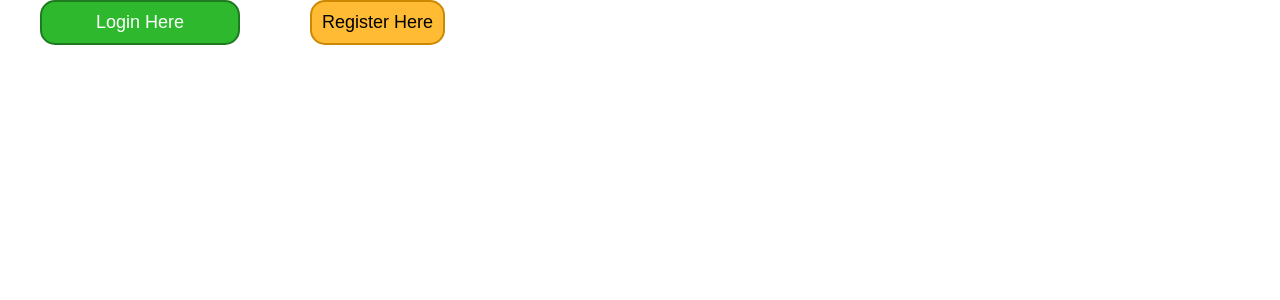
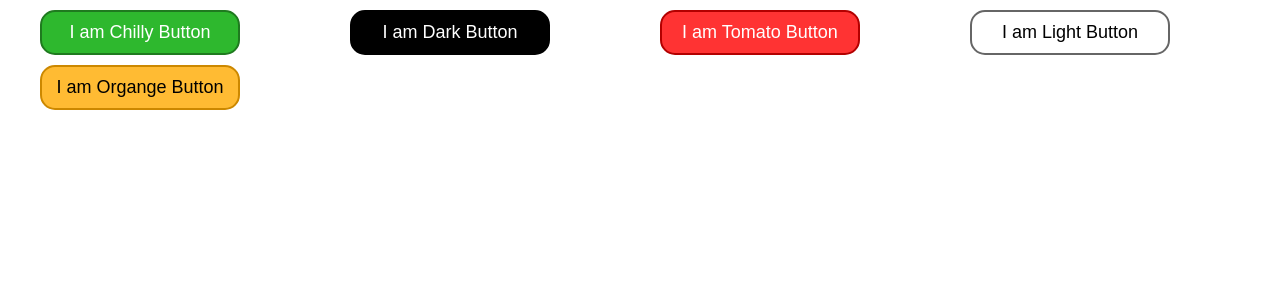
Before and after one commit to vaishnavihole/fantastic-button, a React (Create React App) app: page / in a window 1280 px wide. Shown: the top 300 px of the page. Built offline with nearby package versions, Linux system fonts and the light colour scheme.

Commit message:
changes added

```diff
--- a/src/App.js
+++ b/src/App.js
@@ -3,16 +3,44 @@ import FantasticButton from './components/FantasticButton/FantasticButton'
 
 function App() {
   return (
-    <div>
+    <>
       <FantasticButton
-        text={'Login Here'}
+        text={'I am Chilly Button'}
         width={'200px'}
         marginLeft={'40px'}
         marginRight={'70px'}
-        theme={'chilly'}/>
+        theme={'chilly'} />
 
-      <FantasticButton  text={'Register Here'} theme={'orange'} padding={'10px'} />
-    </div>
+      <FantasticButton
+        text={'I am Dark Button'}
+        width={'200px'}
+        marginLeft={'40px'}
+        marginRight={'70px'}
+        theme={'dark'} />
+
+      <FantasticButton
+        text={'I am Tomato Button'}
+        width={'200px'}
+        marginLeft={'40px'}
+        marginRight={'70px'}
+        theme={'tomato'} />
+
+
+      <FantasticButton
+        text={'I am Light Button'}
+        width={'200px'}
+        marginLeft={'40px'}
+        marginRight={'70px'}
+        theme={'light'} />
+
+      <FantasticButton
+        text={'I am Organge Button'}
+        width={'200px'}
+        marginLeft={'40px'}
+        marginRight={'70px'}
+        theme={'orange'} />
+
+    </>
   )
 }
 
--- a/src/components/FantasticButton/FantasticButton.js
+++ b/src/components/FantasticButton/FantasticButton.js
@@ -36,8 +36,8 @@ function FantasticButton({
 
     const BTN_BORDER_COLORS = {
         'dark': '#000000',
-        'light': '#ffffff',
-        'tomato': '#ff3333',
+        'light': '#666666',
+        'tomato': '#b30000',
         'chilly': '#1f7a1f',
         'orange': '#cc8800'
     }
@@ -53,7 +53,7 @@ function FantasticButton({
         margin: margin || '10px',
         marginLeft: marginLeft || 'auto',
         marginRight: marginRight || 'auto',
-        marginTop: marginTop || 'auto',
+        marginTop: marginTop || '10px',
         marginBottom: marginBottom || 'auto',
         padding: padding || '10px',
         paddingLeft: paddingLeft || 'auto',
```
